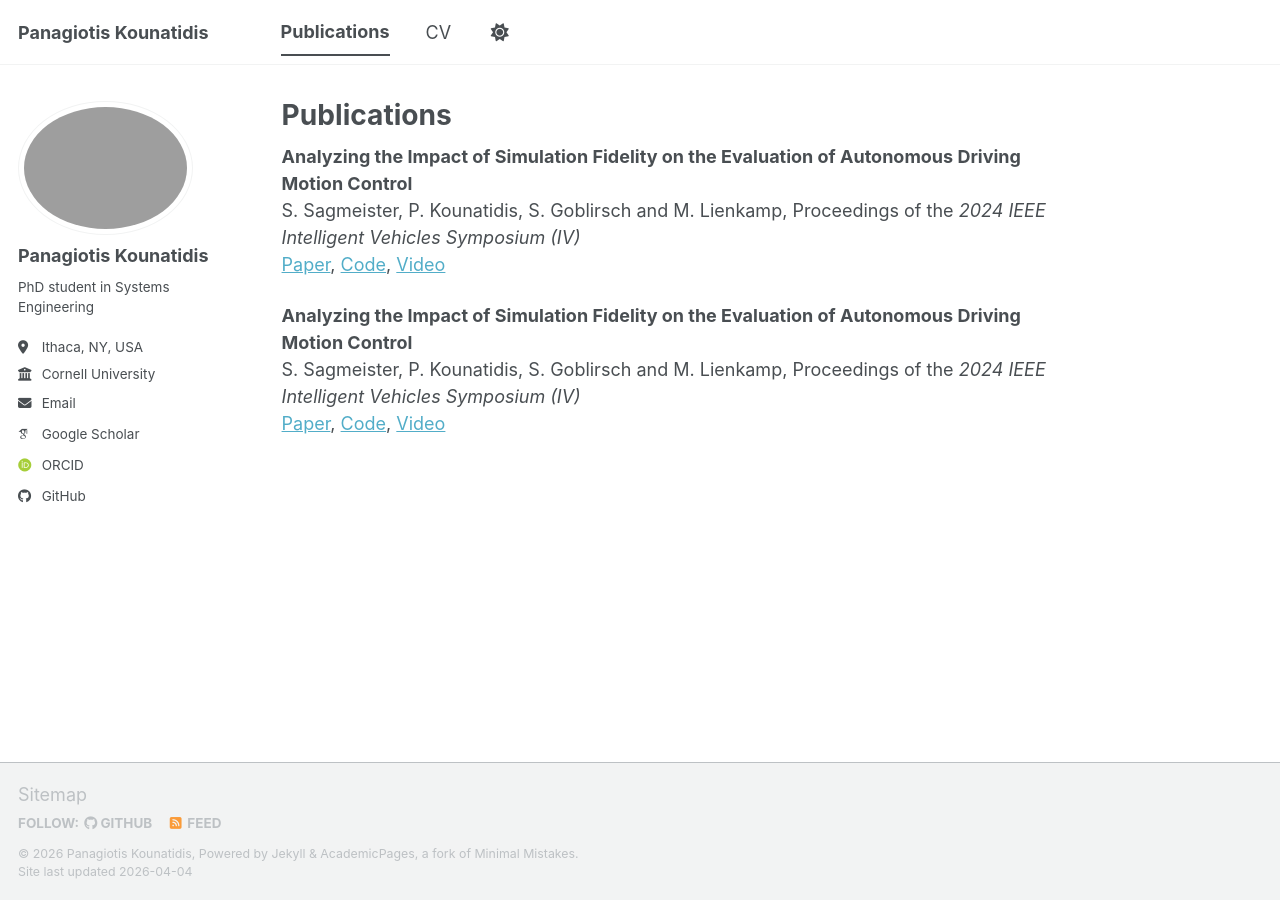
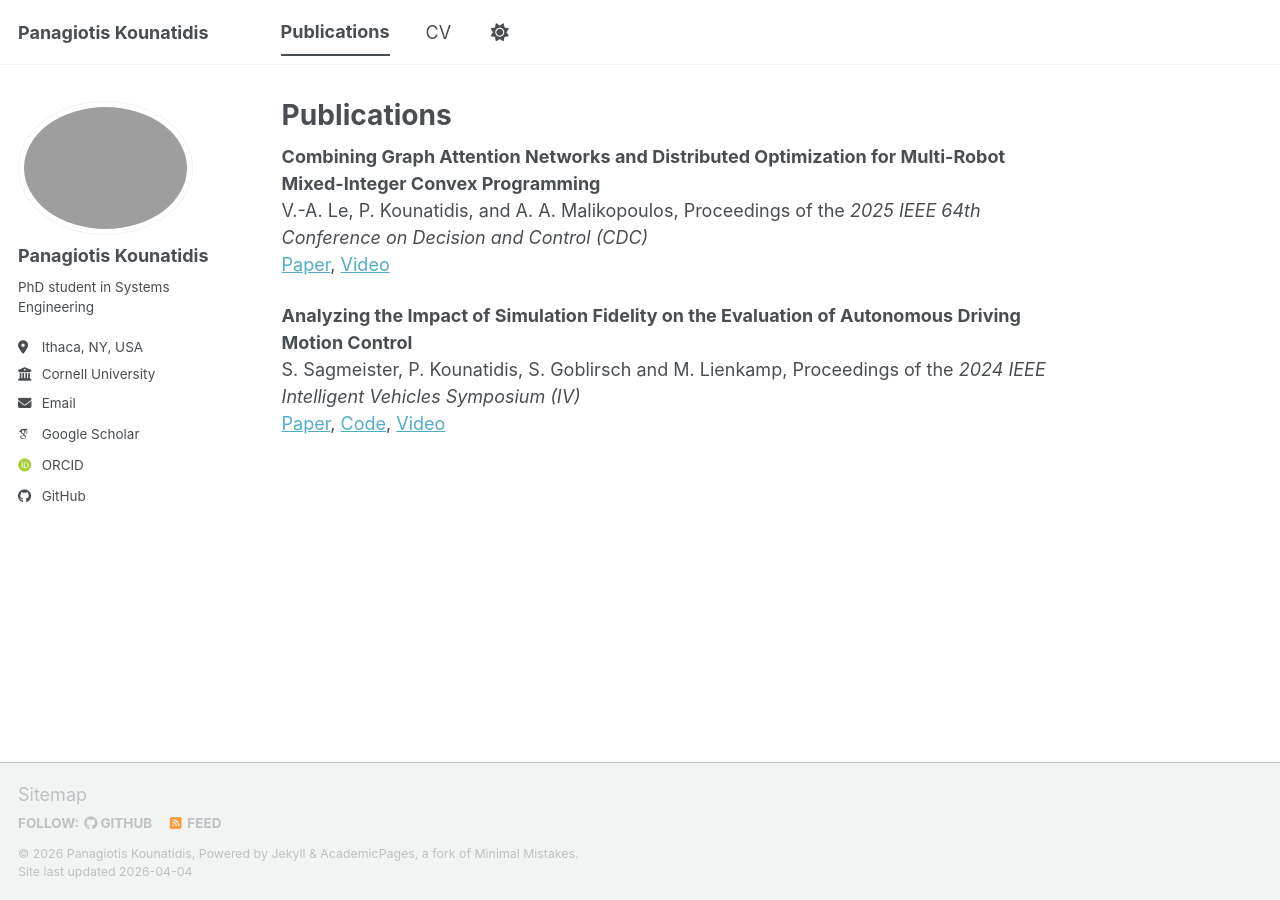
Before and after one commit to Panos20102k/Panos20102k.github.io, a Jekyll site: the page built from _pages/publications.md, in a window 1280 px wide. Built offline with Jekyll 4.4.1, drawn with Linux system fonts in a browser that asks for light colours; some web fonts are replaced; a script bundle is joined from its source files by our own code; library files that are not in the unit come from our copies.

Commit message:
add cdc2025

```diff
--- a/_pages/publications.md
+++ b/_pages/publications.md
@@ -5,9 +5,9 @@ permalink: /publications/
 author_profile: true
 ---
 
-**Analyzing the Impact of Simulation Fidelity on the Evaluation of Autonomous Driving Motion Control**
-S. Sagmeister, P. Kounatidis, S. Goblirsch and M. Lienkamp, Proceedings of the *2024 IEEE Intelligent Vehicles Symposium (IV)*
-[Paper](https://ieeexplore.ieee.org/abstract/document/10588858), [Code](https://github.com/TUMFTM/Open-Car-Dynamics), [Video](https://www.youtube.com/watch?v=2uVidmMZ9ns)
+**Combining Graph Attention Networks and Distributed Optimization for Multi-Robot Mixed-Integer Convex Programming**
+V.-A. Le, P. Kounatidis, and A. A. Malikopoulos, Proceedings of the *2025 IEEE 64th Conference on Decision and Control (CDC)*
+[Paper](https://ieeexplore.ieee.org/abstract/document/11312656), [Video](https://www.youtube.com/watch?v=3Of0j3a5fGw)
 
 **Analyzing the Impact of Simulation Fidelity on the Evaluation of Autonomous Driving Motion Control**
 S. Sagmeister, P. Kounatidis, S. Goblirsch and M. Lienkamp, Proceedings of the *2024 IEEE Intelligent Vehicles Symposium (IV)*
```
